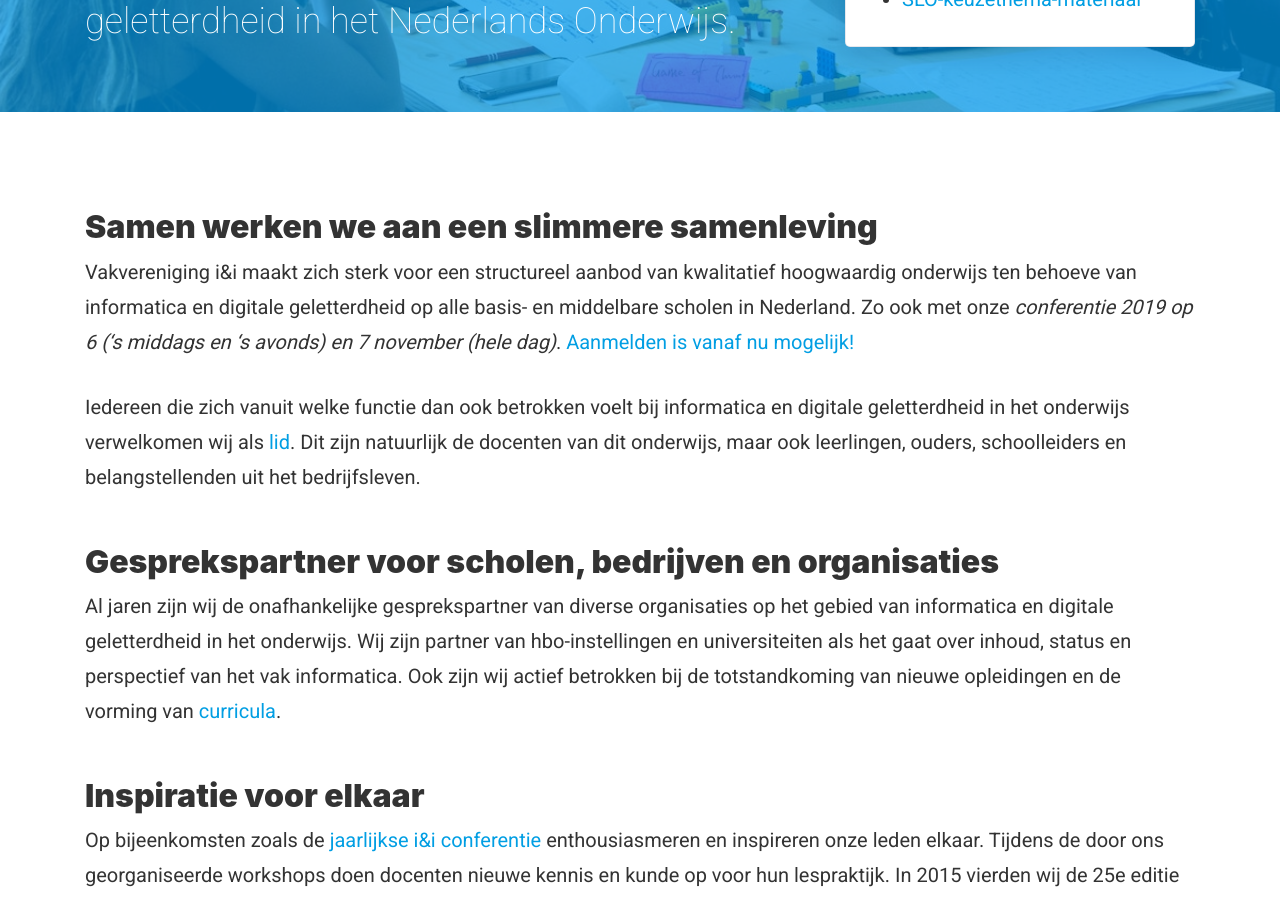
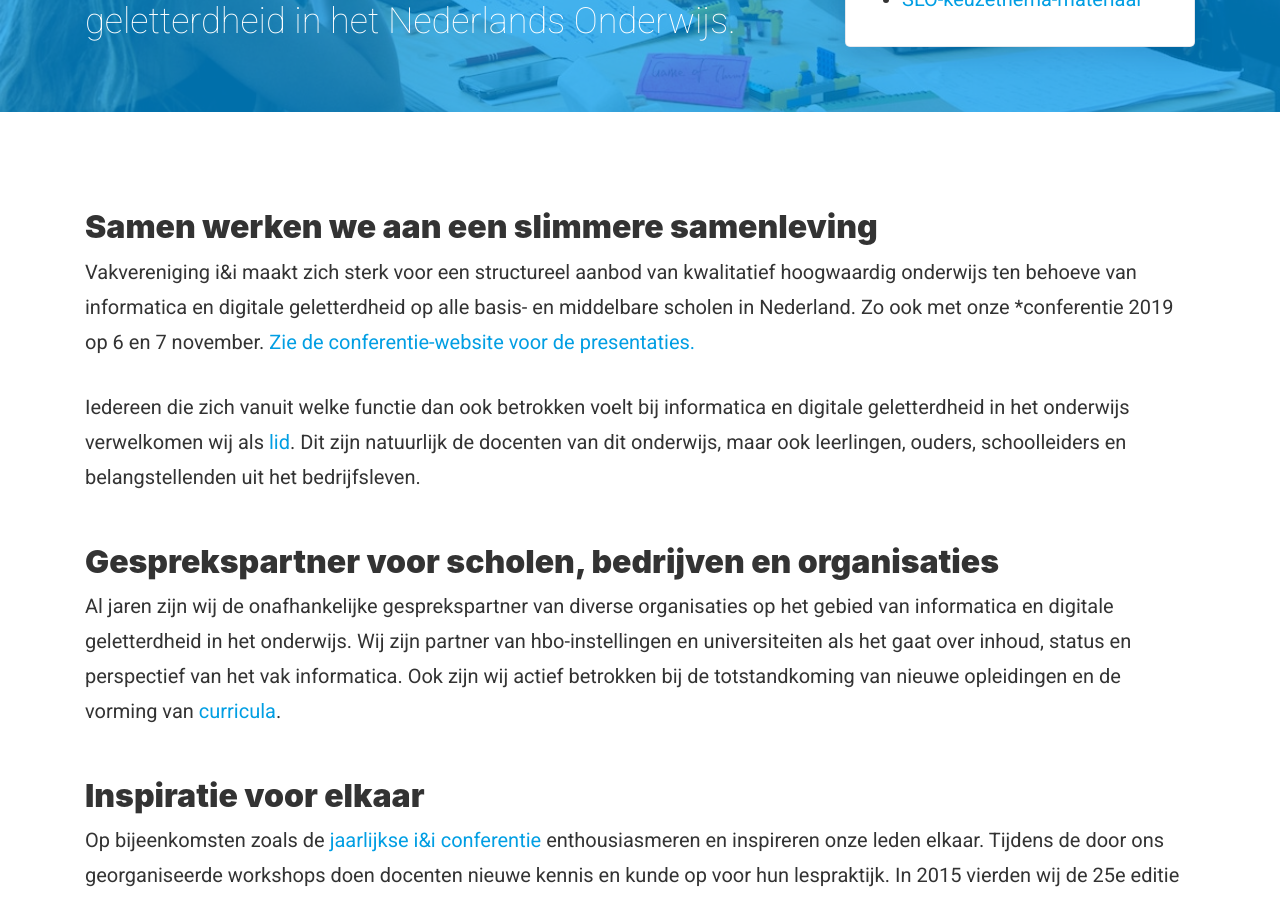
Before and after one commit to ieni/website, a Jekyll site: the page built from _pages/index.md, in a window 1280 px wide and 900 px high, scrolled down 365 px. Built offline with Jekyll 4.4.1, drawn with Linux system fonts in a browser that asks for light colours.

Commit message:
Aanmeld-link verwijderd

```diff
--- a/_pages/index.md
+++ b/_pages/index.md
@@ -8,7 +8,7 @@
 
 ## Samen werken we aan een slimmere samenleving
 Vakvereniging i&i maakt zich sterk voor een structureel aanbod van kwalitatief hoogwaardig onderwijs ten behoeve van informatica en digitale geletterdheid op alle basis- en middelbare scholen in Nederland.
-Zo ook met onze *conferentie 2019 op 6 ('s middags en 's avonds) en 7 november (hele dag)*. [Aanmelden is vanaf nu mogelijk!](https://www.smink-registratie.nl/ieni/)
+Zo ook met onze *conferentie 2019 op 6 en 7 november. [Zie de conferentie-website voor de presentaties.](https://ieni.github.io/ieni2019/){:target="_blank"}
 
 Iedereen die zich vanuit welke functie dan ook betrokken voelt bij informatica en digitale geletterdheid in het onderwijs verwelkomen wij als [lid]({{ 'lid-worden' | relative_url }}). Dit zijn natuurlijk de docenten van dit onderwijs, maar ook leerlingen, ouders, schoolleiders en belangstellenden uit het bedrijfsleven.
 
```
